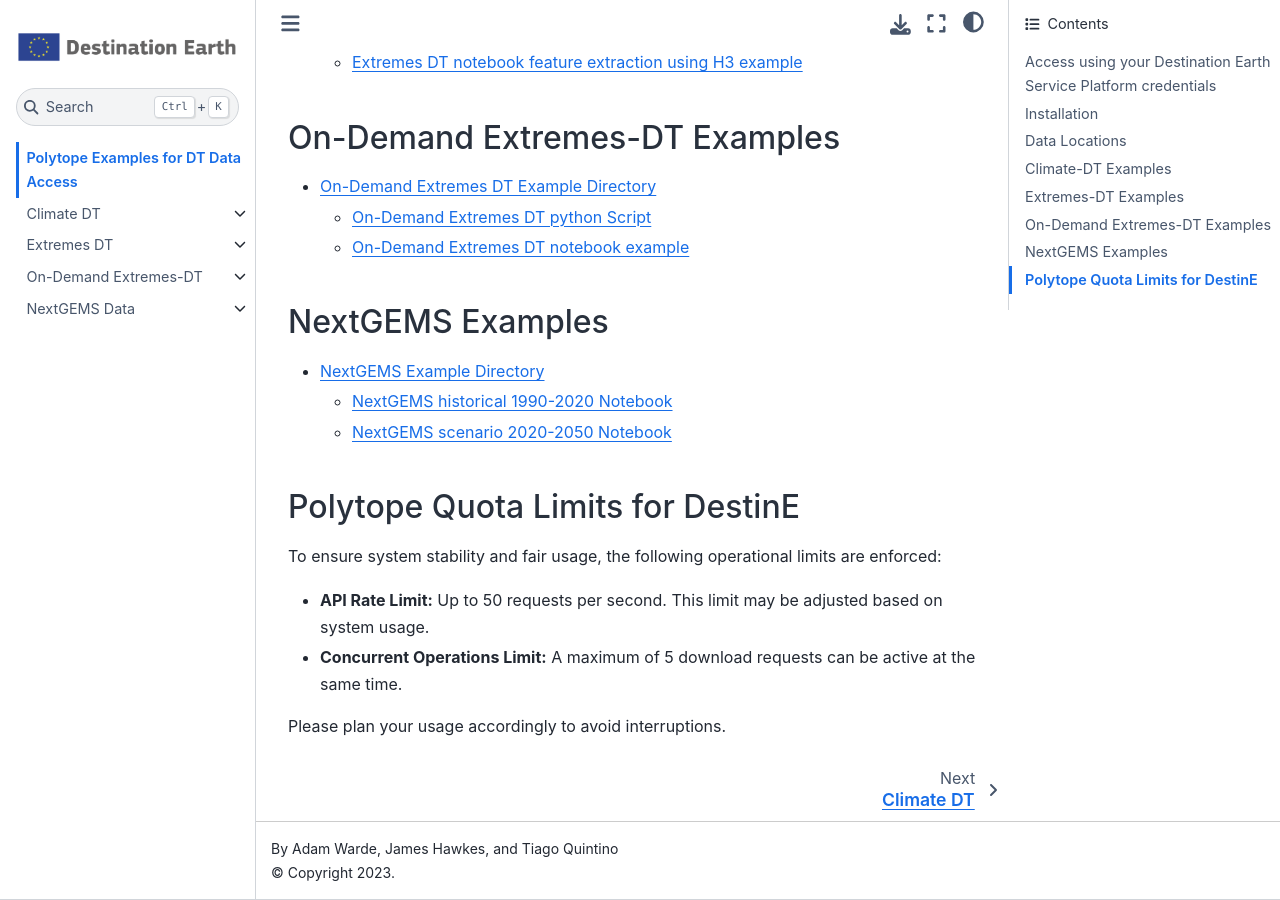
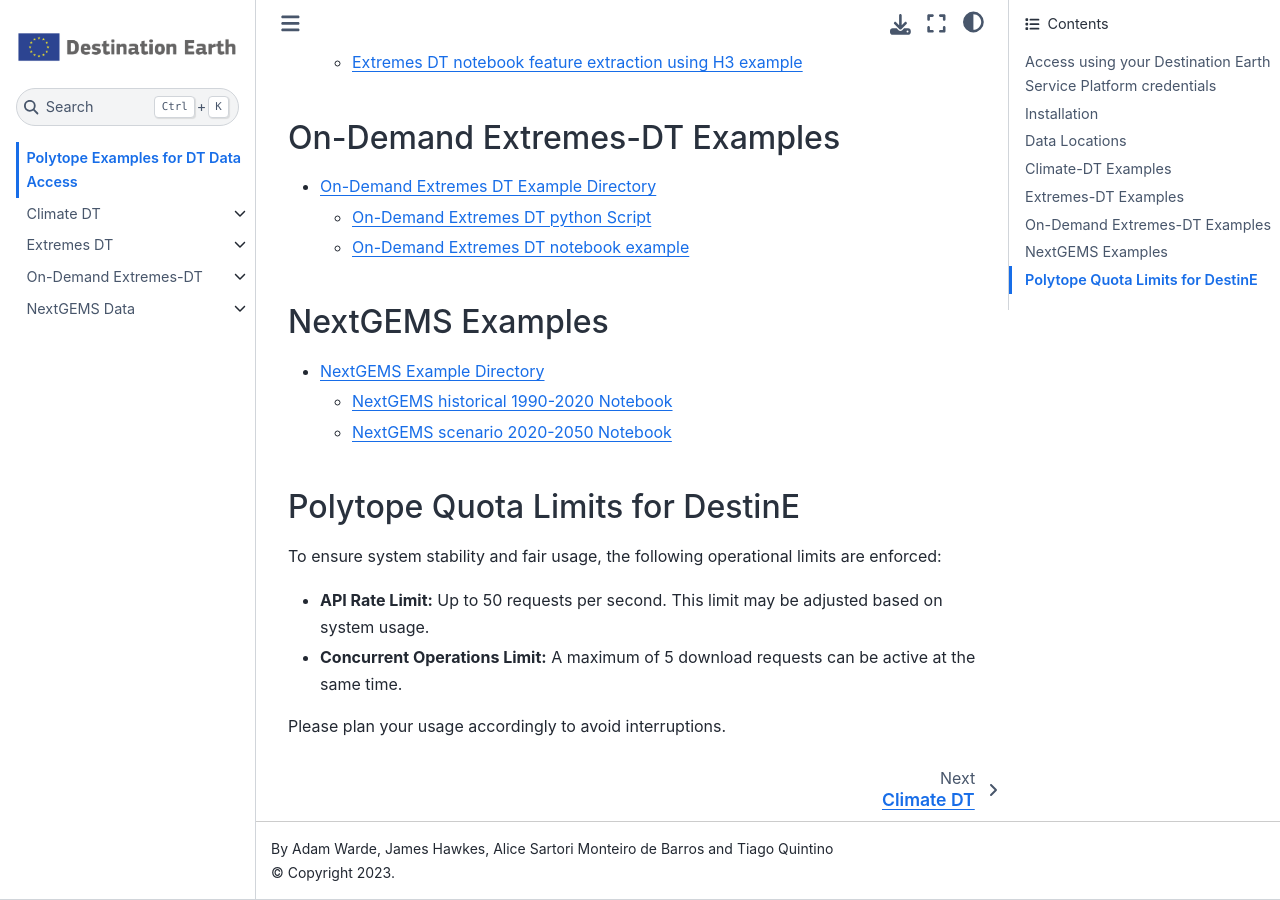
Before and after one commit to destination-earth-digital-twins/polytope-examples, a Jupyter Book: the page built from README.md, in a window 1280 px wide and 900 px high, scrolled down 2581 px. Built offline with Jupyter Book 1.0.4 settings and Sphinx 7.4.7 and the Sphinx Book theme 1.1.4, drawn with Linux system fonts in a browser that asks for light colours.

```diff
--- a/_config.yml
+++ b/_config.yml
@@ -1,5 +1,5 @@
 title : Polytope Examples for DT Data Access
-author: Adam Warde, James Hawkes, and Tiago Quintino
+author: Adam Warde, James Hawkes, Alice Sartori Monteiro de Barros and Tiago Quintino
 logo: 'docs/images/Logo_Destination_Earth_Colours.png'
 
 # Short description about the book
```
Also changed, not shown: 1 other file.
